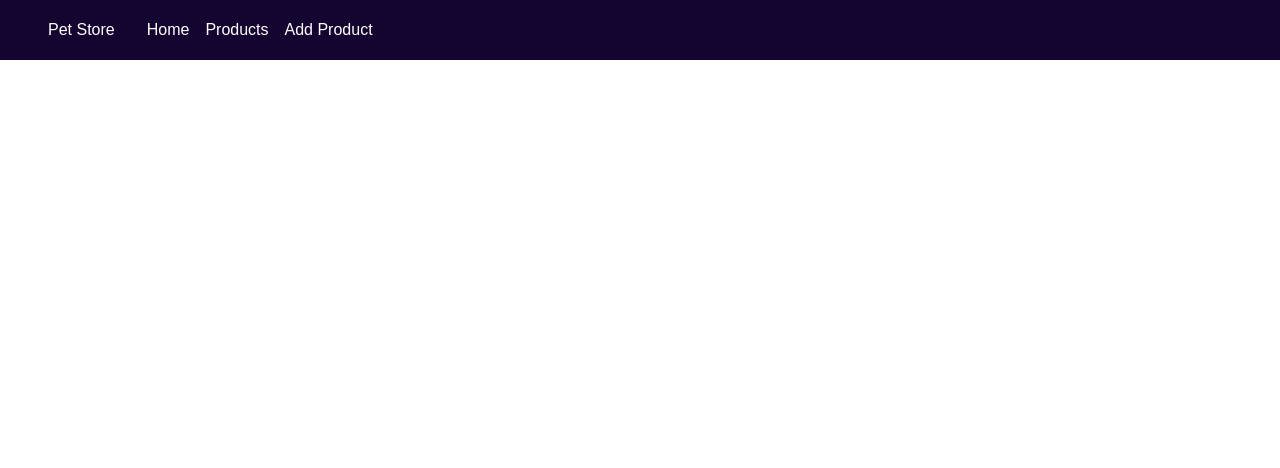
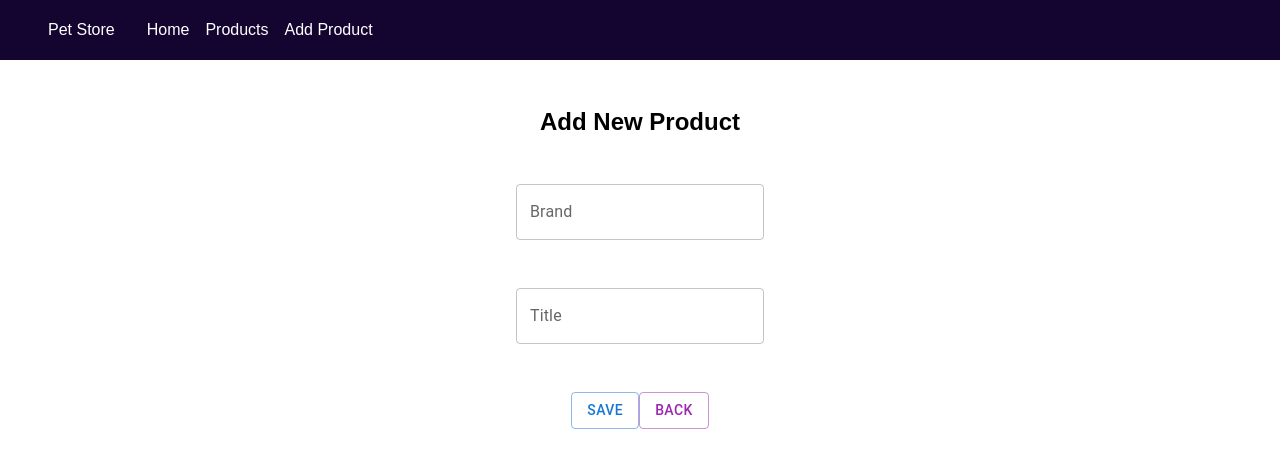
Before and after one commit to chrisfran03/petstore, a React (Create React App) app in the folder frontend/: page /products/add in a window 1280 px wide. Shown: the top 468 px of the page. Built offline with nearby package versions, Linux system fonts and the light colour scheme.

Commit message:
implement add product page

```diff
--- a/frontend/src/App.tsx
+++ b/frontend/src/App.tsx
@@ -3,6 +3,7 @@
 import { Routes, Route } from "react-router-dom"
 import Home from "./pages/home/Home.page"
 import Products from './pages/products/Products.page'
+import AddProduct from './pages/add-product/AddProduct.page'
 
 const App: React.FC = () => {
   return (
@@ -15,6 +16,7 @@
           <Route path="/" element={<Home />} />
           <Route path="/products">
             <Route index element={<Products />} />
+            <Route path="add" element={<AddProduct />} />
           </Route>
         </Routes>
       </div>
--- a/frontend/src/_mixins.scss
+++ b/frontend/src/_mixins.scss
@@ -7,5 +7,6 @@
 
 @mixin main-style {
     width: 100%;
-    @include d-flex(column, flex-start, center)
+    @include d-flex(column, flex-start, center);
+    gap: 3rem;
 }
--- /dev/null
+++ b/frontend/src/pages/add-product/AddProduct.page.tsx
@@ -0,0 +1,71 @@
+import React from "react";
+import "./add-product.scss";
+import { TextField, Button } from "@mui/material";
+import { IProduct } from "../../types/global.typing";
+import axios from "axios";
+import { useNavigate } from "react-router-dom";
+import { baseUrl } from "../../constants/url.constant";
+
+const AddProduct: React.FC = () => {
+    const [product, setProduct] = React.useState<Partial<IProduct>>({ title: "", brand: "" });
+    const redirect = useNavigate();
+
+    const changeHandler = (event: React.ChangeEvent<HTMLInputElement>) => {
+        setProduct({
+            ...product,
+            [event.target.name]: event.target.value,
+        });
+    };
+
+    const handleSaveBtnClick = () => {
+        if (product.title === "" || product.brand === "") {
+            alert("Enter Values");
+            return;
+        }
+
+        const data: Partial<IProduct> = {
+            brand: product.brand,
+            title: product.title,
+        };
+        axios
+            .post(baseUrl, data)
+            .then((resposne) => redirect("/products", { state: { message: "Product Created Successfully" } }))
+            .catch((error) => alert("Error"));
+    };
+
+    const handleBackBtnClick = () => {
+        redirect("/products");
+    };
+
+    return (
+        <div className="add-product">
+            <h2>Add New Product</h2>
+            <TextField
+                autoComplete="off"
+                label="Brand"
+                variant="outlined"
+                name="brand"
+                value={product.brand}
+                onChange={changeHandler}
+            />
+            <TextField
+                autoComplete="off"
+                label="Title"
+                variant="outlined"
+                name="title"
+                value={product.title}
+                onChange={changeHandler}
+            />
+            <div>
+                <Button variant="outlined" color="primary" onClick={handleSaveBtnClick}>
+                    Save
+                </Button>
+                <Button variant="outlined" color="secondary" onClick={handleBackBtnClick}>
+                    Back
+                </Button>
+            </div>
+        </div>
+    );
+};
+
+export default AddProduct;
--- /dev/null
+++ b/frontend/src/pages/add-product/add-product.scss
@@ -0,0 +1,6 @@
+@import '../../mixins';
+
+.add-product {
+    @include main-style();
+
+}
```
Also changed, not shown: 1 other file (tests, documents, lock files or other folders).
